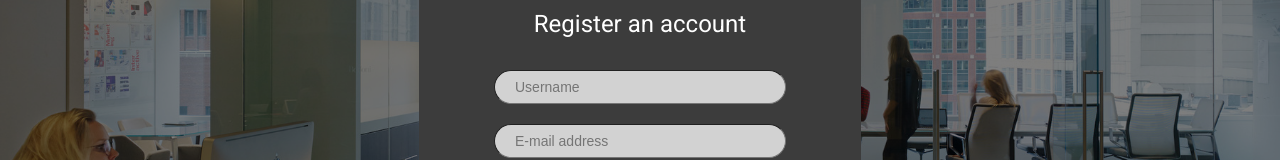
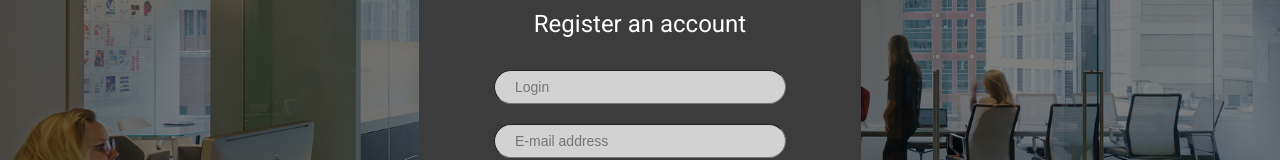
Before and after one commit to krnlk/angular-ripple-hot-seat, an Angular app: page /register in a window 1280 px wide. Shown: the part 381-541 px from the top of the page. Built offline with nearby package versions, Linux system fonts and the light colour scheme.

Commit message:
It's now possible to register. Still need to fix it on backend by allowing logged out users to register.

```diff
--- a/src/app/components/register/register.component.html
+++ b/src/app/components/register/register.component.html
@@ -2,7 +2,7 @@
   <div class="register_box">
     <div class="register_mar">
       <h1 class="text_box2">Register an account</h1>
-      <input class="register_input" [(ngModel)]="username" placeholder="Username">
+      <input class="register_input" [(ngModel)]="login" placeholder="Login">
       <br>
       <input class="register_input" [(ngModel)]="email" placeholder="E-mail address">
       <br>
--- a/src/app/components/register/register.component.ts
+++ b/src/app/components/register/register.component.ts
@@ -8,14 +8,16 @@ import { RegisterService } from './register.service';
   styleUrls: ['./register.component.css']
 })
 export class RegisterComponent implements OnInit {
-  username!: string
+  login!: string
   email!: string
   password!: string
   password2!: string
 
+  /*
   postData = {
     username: '${username}'
   }
+  */
 
   constructor(public http: RegisterService, public router:Router) { }
 
@@ -26,13 +28,13 @@ export class RegisterComponent implements OnInit {
     //this.http.get<any>(`http://localhost:8080/login?username=${this.username}&password=${this.password}`)
 
     let post = {
-      username: 'Ron',
-      password: 'Weasley',
+      login: `${this.login}`,
+      password: `${this.password}`,
       isAdmin: 'false'
     };
 
     this.http.postRegister(post).subscribe(
-      (data: any) => {
+      (data) => {
         console.log('Registered succesfully.');
         console.log('Data: ');
         console.log(data);
@@ -40,7 +42,7 @@ export class RegisterComponent implements OnInit {
         //po udanym zalogowaniu powinno przeniesc na strone z info o tym, ze wyslano maila?
         this.router.navigateByUrl('');
       },
-      (error: any) => {
+      (error) => {
         console.log('Error: ');
         console.log(error);
       }
--- a/src/app/components/register/register.service.ts
+++ b/src/app/components/register/register.service.ts
@@ -22,10 +22,11 @@ export class RegisterService {
 
 
 
-    postRegister(post: { username: string; password: string; isAdmin: string; }) {
+    postRegister(post: { login: string; password: string; isAdmin: string; }) {
 
         const httpOptions = {
-            headers: new HttpHeaders({'Content-Type': 'application/json'})
+            headers: new HttpHeaders({'Content-Type': 'application/json'}),
+            responseType: 'text' as const
           }
 
         console.log("Creating a new account...");
```
